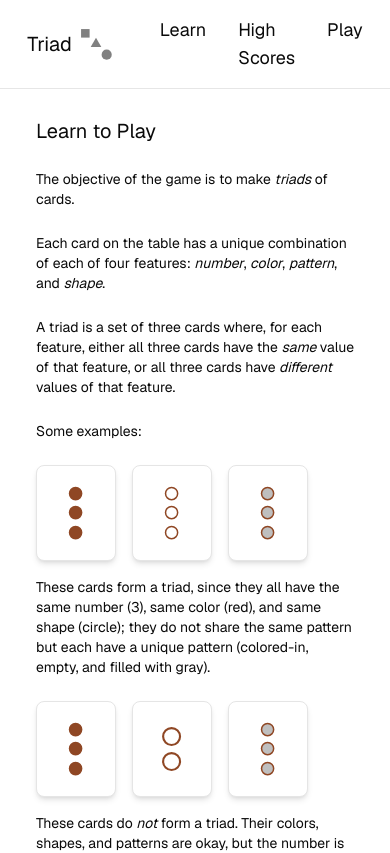
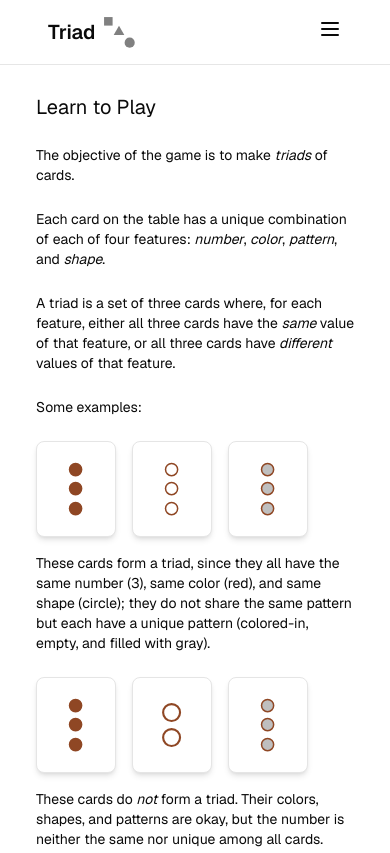
Before and after one commit to quevivasbien/triad-game, a Next.js app: page /learn in a window 390 px wide. Shown: the top 853 px of the page. Built offline with nearby package versions, Linux system fonts and the light colour scheme.

Commit message:
fixed mobile ui & bug with game state save

```diff
--- a/app/layout.tsx
+++ b/app/layout.tsx
@@ -3,6 +3,8 @@ import { GeistSans } from "geist/font/sans";
 import { ThemeProvider } from "next-themes";
 import Link from "next/link";
 import TriadLogo from "@/components/triad-logo";
+import { DropdownMenu, DropdownMenuContent, DropdownMenuSeparator, DropdownMenuTrigger } from "@/components/ui/dropdown-menu";
+import { Menu } from "lucide-react";
 
 const defaultUrl = process.env.VERCEL_URL
   ? `https://${process.env.VERCEL_URL}`
@@ -13,6 +15,23 @@ export const metadata = {
   title: "Triad Game",
   description: "The competitive pattern-finding game",
 };
+
+function MobileMenu() {
+  return (
+    <DropdownMenu>
+      <DropdownMenuTrigger><Menu /></DropdownMenuTrigger>
+      <DropdownMenuContent className="shadow-sm rounded-none border-t-0 border-l border-r-0 border-b">
+        <div className="flex flex-col p-4 gap-2 text-center">
+          <Link className="text-lg sm:text-xl hover:text-muted" href="/learn">Learn</Link>
+          <DropdownMenuSeparator />
+          <Link className="text-lg sm:text-xl hover:text-muted" href="/high-scores">High Scores</Link>
+          <DropdownMenuSeparator />
+          <Link className="text-lg sm:text-xl hover:text-muted" href="/">Play</Link>
+        </div>
+      </DropdownMenuContent>
+    </DropdownMenu>
+  )
+}
 
 export default function RootLayout({
   children,
@@ -33,15 +52,18 @@ export default function RootLayout({
               <nav className="w-full flex justify-center py-4 border-b border-b-foreground/10">
                 <div className="flex flex-row justify-between items-center w-full mx-12 sm:w-1/2 gap-12">
                   <Link className="flex flex-row gap-2 items-center" href="/">
-                    <div className="text-xl sm:text-3xl">Triad</div>
+                    <div className="text-xl sm:text-3xl font-semibold">Triad</div>
                     <div className="w-8 h-8 sm:w-12 sm:h-12">
                       <TriadLogo color="gray" />
                     </div>
                   </Link>
-                  <div className="flex flex-row gap-8">
-                    <Link className="text-lg sm:text-xl hover:text-muted" href="/learn">Learn</Link>
-                    <Link className="text-lg sm:text-xl hover:text-muted" href="/high-scores">High Scores</Link>
-                    <Link className="text-lg sm:text-xl hover:text-muted" href="/">Play</Link>
+                  <div className="hidden sm:flex flex-row gap-8">
+                    <Link className="text-lg sm:text-xl hover:text-muted whitespace-nowrap" href="/learn">Learn</Link>
+                    <Link className="text-lg sm:text-xl hover:text-muted whitespace-nowrap" href="/high-scores">High Scores</Link>
+                    <Link className="text-lg sm:text-xl hover:text-muted whitespace-nowrap" href="/">Play</Link>
+                  </div>
+                  <div className="sm:hidden">
+                    <MobileMenu />
                   </div>
                 </div>
               </nav>
--- a/components/game.tsx
+++ b/components/game.tsx
@@ -121,6 +121,10 @@ function saveGameState(time: number, table: Table) {
     localStorage.setItem("savedGameState", JSON.stringify(data));
 }
 
+function clearGameState() {
+    localStorage.removeItem("savedGameState");
+}
+
 export default function Game() {
     const router = useRouter();
 
@@ -170,6 +174,7 @@ export default function Game() {
     function gameOver(info: GameOverInfo) {
         setTimePaused(true);
         setGameOverInfo(info);
+        clearGameState();
         eligibleForHighScore(time, info).then((eligible) => {
             if (eligible) {
                 setShowSubmitScore(true);
```
